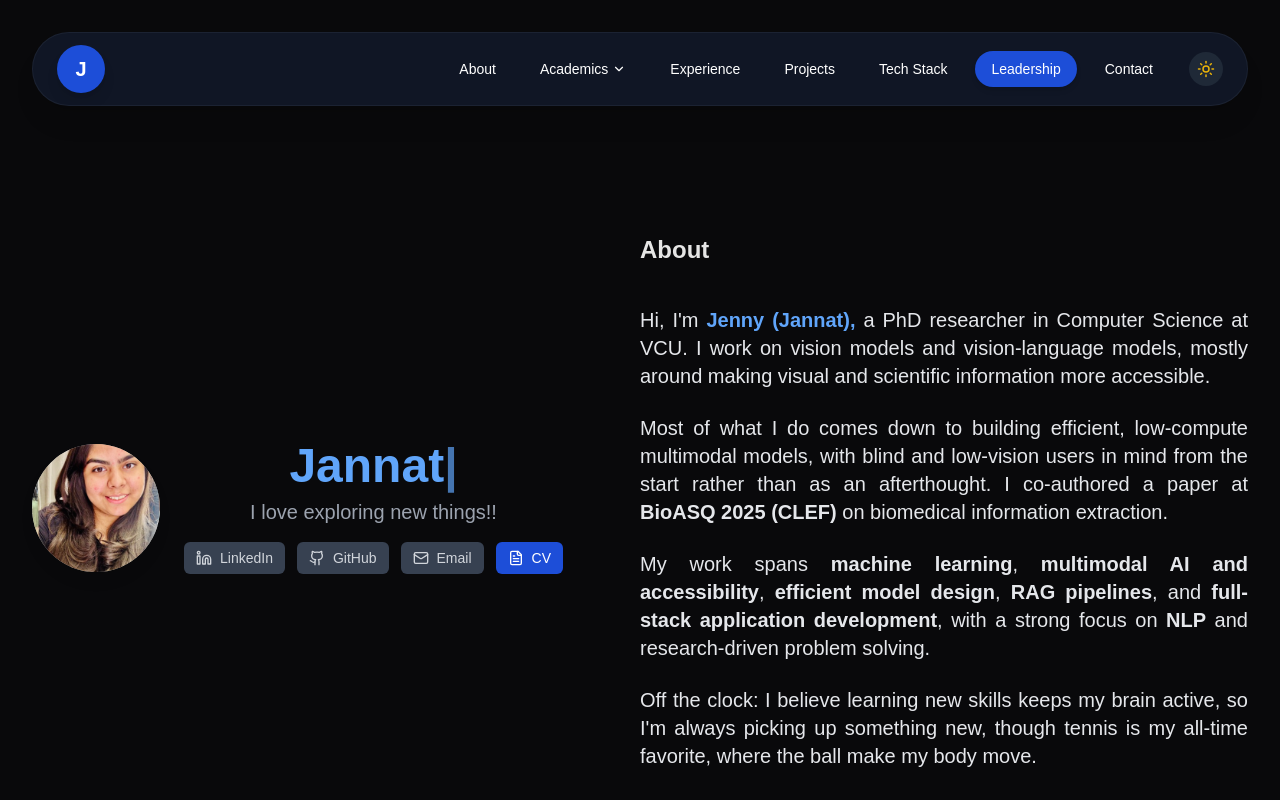
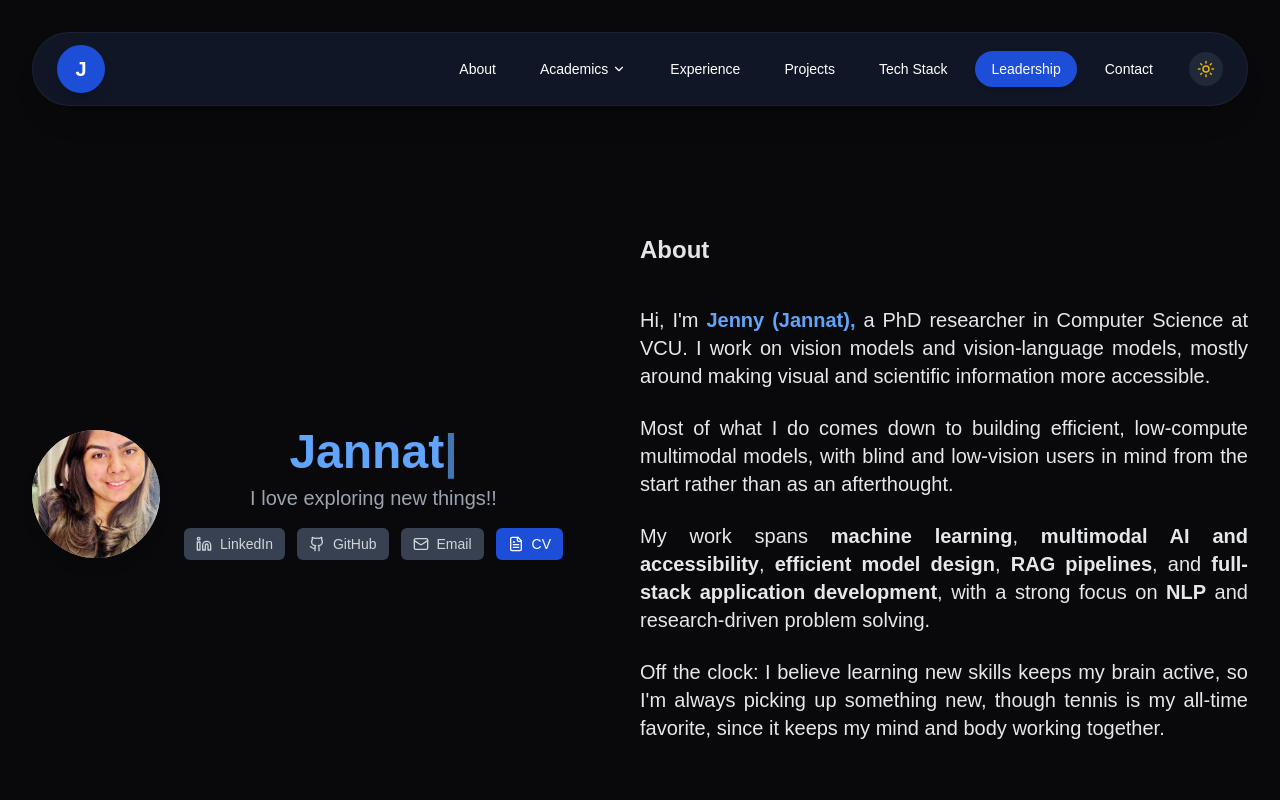
Before and after one commit to jannat226/portfolio-2025, a Next.js app: page / in a window 1280 px wide. Shown: the top 800 px of the page. Built offline with nearby package versions, Linux system fonts and the light colour scheme.

Commit message:
update About text

```diff
--- a/components/About/About.tsx
+++ b/components/About/About.tsx
@@ -23,13 +23,13 @@ export default function About() {
           Hi, I&apos;m <span className="font-semibold text-blue-700 dark:text-blue-400">Jenny (Jannat),</span> a PhD researcher in Computer Science at VCU. I work on vision models and vision-language models, mostly around making visual and scientific information more accessible.
         </p>
         <p>
-          Most of what I do comes down to building efficient, low-compute multimodal models, with blind and low-vision users in mind from the start rather than as an afterthought. I co-authored a paper at <span className="font-semibold">BioASQ 2025 (CLEF)</span> on biomedical information extraction.
+          Most of what I do comes down to building efficient, low-compute multimodal models, with blind and low-vision users in mind from the start rather than as an afterthought.
         </p>
         <p>
           My work spans <span className="font-semibold">machine learning</span>, <span className="font-semibold">multimodal AI and accessibility</span>, <span className="font-semibold">efficient model design</span>, <span className="font-semibold">RAG pipelines</span>, and <span className="font-semibold">full-stack application development</span>, with a strong focus on <span className="font-semibold">NLP</span> and research-driven problem solving.
         </p>
         <p>
-          Off the clock: I believe learning new skills keeps my brain active, so I&apos;m always picking up something new, though tennis is my all-time favorite, where the ball make my body move.
+          Off the clock: I believe learning new skills keeps my brain active, so I&apos;m always picking up something new, though tennis is my all-time favorite, since it keeps my mind and body working together.
         </p>
       </div>
     </div>
```
